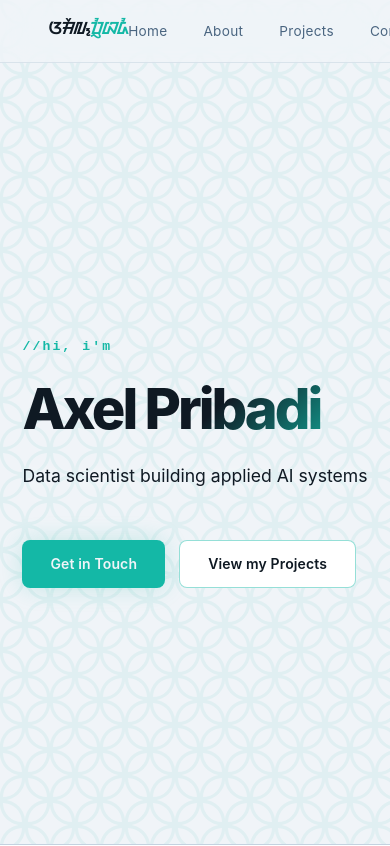
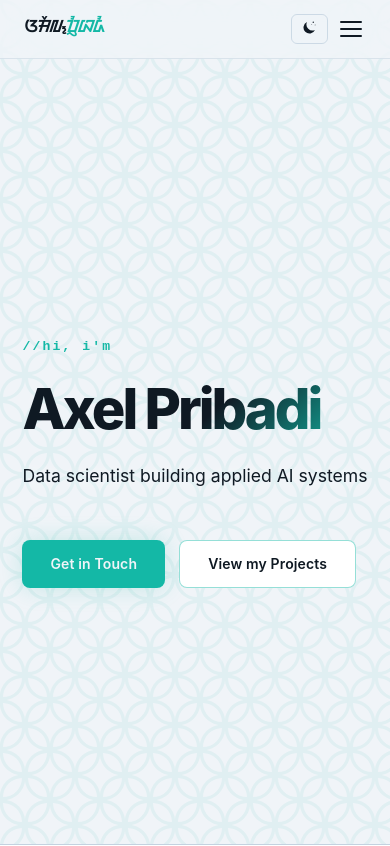
Before and after one commit to AxelPribadi/axelpribadi-portfolio, a React (Vite) app: page / in a window 390 px wide. Shown: the top 846 px of the page. Built offline with nearby package versions, Linux system fonts and the light colour scheme.

Commit message:
fix navbar and minor bugs

```diff
--- a/src/components/Footer.tsx
+++ b/src/components/Footer.tsx
@@ -7,7 +7,7 @@ import EmailIcon from './icons/footer/Email'
 const navLinks = ['Home', 'About', 'Projects', 'Contact']
 
 const socialLinks = [
-  { label: 'GitHub',      icon: <GitHubIcon />,      href: 'https://github.com/AxelPribadi',           external: true  },
+  { label: 'GitHub',      icon: <GitHubIcon />,      href: 'https://github.com/AxelPribadi',            external: true  },
   { label: 'LinkedIn',    icon: <LinkedInIcon />,    href: 'https://www.linkedin.com/in/axel-pribadi/', external: true  },
   { label: 'HuggingFace', icon: <HuggingFaceIcon />, href: 'https://huggingface.co/pvtax',              external: true  },
   { label: 'Email',       icon: <EmailIcon />,       href: '#contact',                                  external: false },
--- a/src/components/Nav.less
+++ b/src/components/Nav.less
@@ -45,6 +45,43 @@
     }
   }
 
+  &__actions {
+    display: flex;
+    align-items: center;
+    gap: 8px;
+  }
+
+  &__hamburger {
+    display: none;
+    flex-direction: column;
+    justify-content: center;
+    gap: 5px;
+    background: none;
+    border: none;
+    cursor: pointer;
+    padding: 4px;
+    z-index: 101;
+
+    span {
+      display: block;
+      width: 22px;
+      height: 2px;
+      background: @color-text;
+      border-radius: 2px;
+      transition: transform 0.25s ease, opacity 0.25s ease;
+    }
+
+    &--open {
+      span:nth-child(1) { transform: translateY(7px) rotate(45deg); }
+      span:nth-child(2) { opacity: 0; }
+      span:nth-child(3) { transform: translateY(-7px) rotate(-45deg); }
+    }
+  }
+
+  &__dropdown {
+    display: none;
+  }
+
   &__theme-btn {
     background: none;
     border: 1px solid color-mix(in srgb, var(--color-border) 80%, transparent);
@@ -60,6 +97,45 @@
     &:hover {
       color: @color-accent;
       border-color: color-mix(in srgb, var(--color-accent) 50%, transparent);
+    }
+  }
+  @media (max-width: 640px) {
+    padding: 14px 24px;
+    flex-wrap: wrap;
+
+    &__hamburger {
+      display: flex;
+    }
+
+    &__links {
+      display: none;
+    }
+
+    &__dropdown {
+      display: none;
+      width: 100%;
+      flex-direction: column;
+      gap: 0;
+      list-style: none;
+      border-top: 1px solid color-mix(in srgb, var(--color-border) 40%, transparent);
+      padding: 8px 0;
+
+      &--open {
+        display: flex;
+      }
+
+      li a {
+        display: block;
+        padding: 12px 4px;
+        font-size: 0.95rem;
+        color: @color-text-muted;
+        letter-spacing: 0.3px;
+        transition: color @transition;
+
+        &:hover {
+          color: @color-text;
+        }
+      }
     }
   }
 }
--- a/src/components/Nav.tsx
+++ b/src/components/Nav.tsx
@@ -11,28 +11,50 @@ function getTheme() {
 
 export default function Nav() {
   const [theme, setTheme] = useState<'dark' | 'light'>(getTheme)
+  const [menuOpen, setMenuOpen] = useState(false)
 
   useEffect(() => {
     document.documentElement.setAttribute('data-theme', theme)
     localStorage.setItem('theme', theme)
   }, [theme])
 
-  const toggle = () => setTheme(t => t === 'dark' ? 'light' : 'dark')
+const toggle = () => setTheme(t => t === 'dark' ? 'light' : 'dark')
+  const closeMenu = () => setMenuOpen(false)
 
   return (
     <nav className="nav">
       <div className="nav__logo">ᮃᮟᮨᮜ᮪<span>ᮕᮢᮤᮘᮓᮤ</span></div>
+
       <ul className="nav__links">
         {links.map(link => (
           <li key={link}>
             <a href={`#${link.toLowerCase()}`}>{link}</a>
           </li>
         ))}
-        <li>
-          <button className="nav__theme-btn theme-toggle" onClick={toggle} aria-label="Toggle theme">
-            {theme === 'dark' ? <SunIcon /> : <MoonIcon />}
-          </button>
-        </li>
+      </ul>
+
+      <div className="nav__actions">
+        <button className="nav__theme-btn theme-toggle" onClick={toggle} aria-label="Toggle theme">
+          {theme === 'dark' ? <SunIcon /> : <MoonIcon />}
+        </button>
+        <button
+          className={`nav__hamburger${menuOpen ? ' nav__hamburger--open' : ''}`}
+          onClick={() => setMenuOpen(o => !o)}
+          aria-label="Toggle menu"
+          aria-expanded={menuOpen}
+        >
+          <span />
+          <span />
+          <span />
+        </button>
+      </div>
+
+      <ul className={`nav__dropdown${menuOpen ? ' nav__dropdown--open' : ''}`}>
+        {links.map(link => (
+          <li key={link}>
+            <a href={`#${link.toLowerCase()}`} onClick={closeMenu}>{link}</a>
+          </li>
+        ))}
       </ul>
     </nav>
   )
--- a/src/components/icons/footer/Email.tsx
+++ b/src/components/icons/footer/Email.tsx
@@ -1,6 +1,6 @@
 export default function EmailIcon() {
   return (
-    <svg height="16" width="16" viewBox="0 0 24 24" fill="none" xmlns="http://www.w3.org/2000/svg" aria-hidden="true">
+    <svg height="20" width="20" viewBox="0 0 24 24" fill="none" xmlns="http://www.w3.org/2000/svg" aria-hidden="true">
       <path d="M4 7.00005L10.2 11.65C11.2667 12.45 12.7333 12.45 13.8 11.65L20 7" stroke="currentColor" strokeWidth="2" strokeLinecap="round" strokeLinejoin="round"/>
       <rect x="3" y="5" width="18" height="14" rx="2" stroke="currentColor" strokeWidth="2" strokeLinecap="round"/>
     </svg>
--- a/src/styles/global.less
+++ b/src/styles/global.less
@@ -203,7 +203,6 @@ a {
 
 .reveal--clip {
   opacity: 0;
-  clip-path: inset(0 105% 0 0);
   &.is-visible {
     animation: reveal-clip 0.75s @reveal-ease-sharp both;
     animation-delay: var(--reveal-delay, 0ms);
```
Also changed, not shown: src/components/icons/footer/HuggingFace.tsx (+35 -14 lines).
